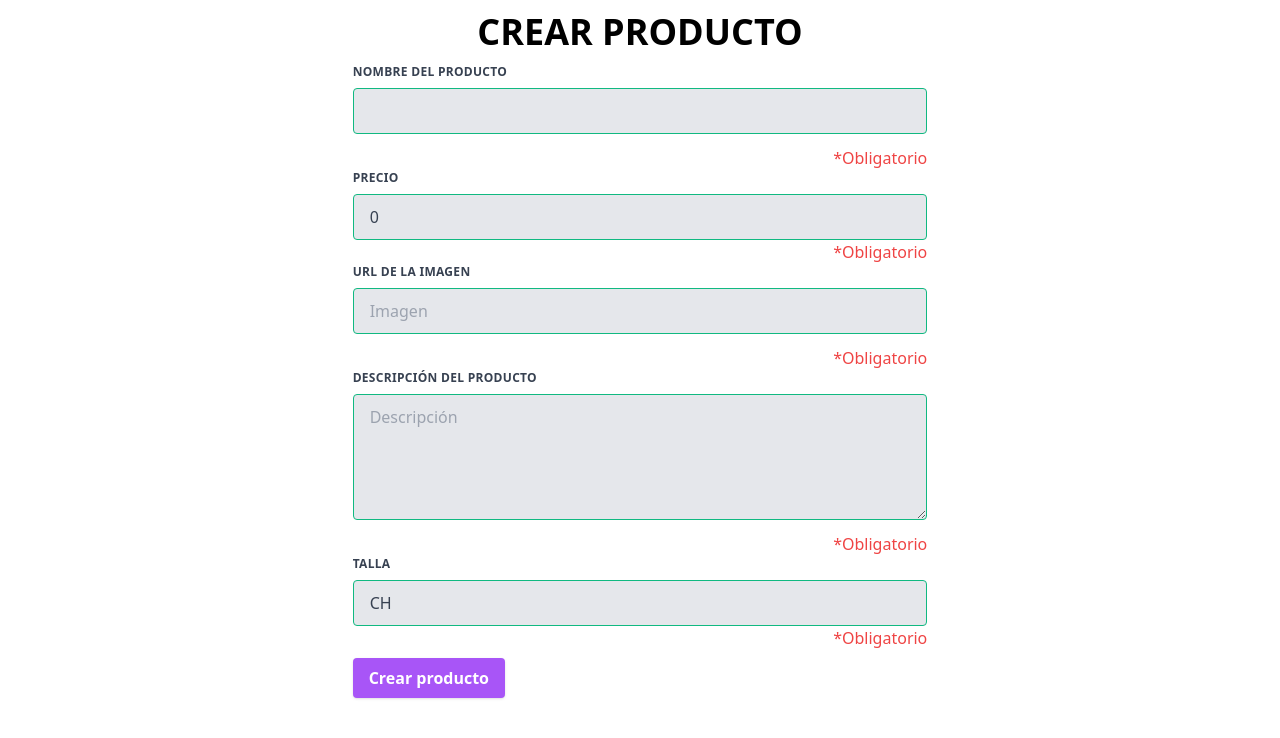
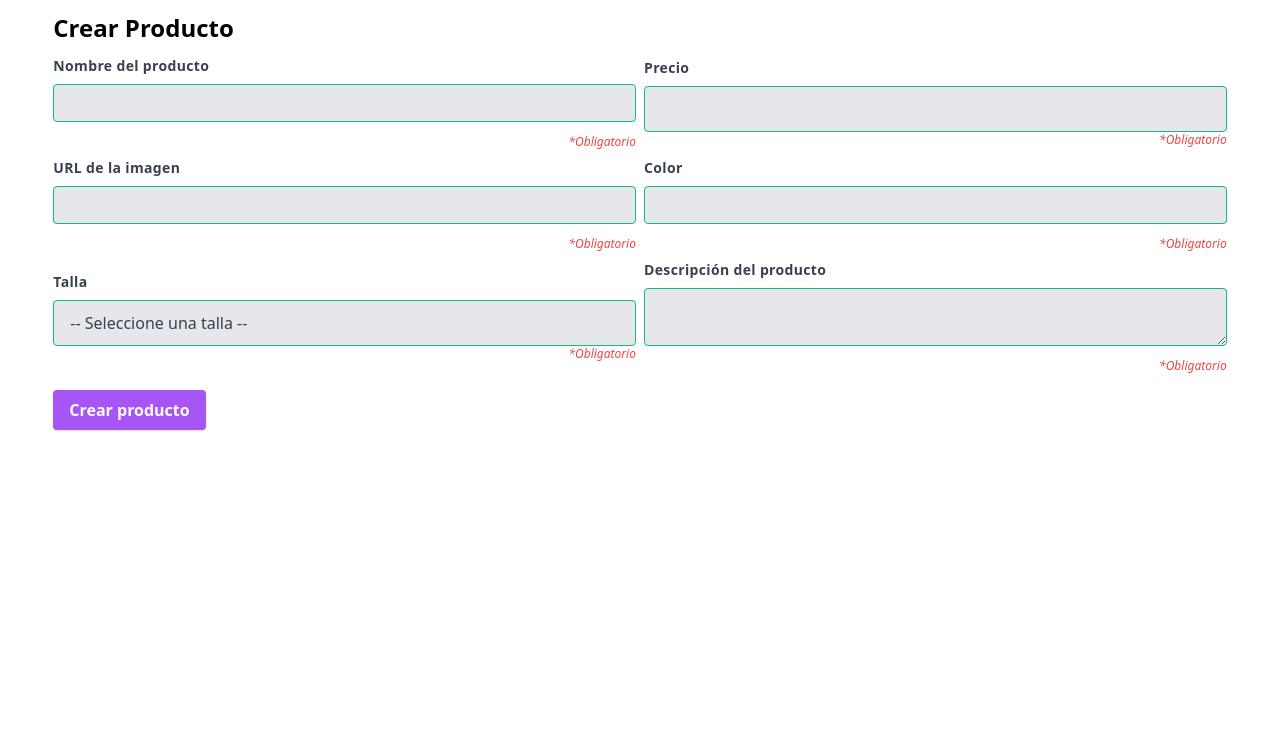
Before and after one commit to ivanvqz/ecommerceUlises, a React (Vite) app: page /admin/products/create in a window 1280 px wide. Shown: the top 738 px of the page. Built offline with nearby package versions, Linux system fonts and the light colour scheme; no server answers.

Commit message:
tablas y formulario

```diff
--- a/src/components/molecules/header/Logo.jsx
+++ b/src/components/molecules/header/Logo.jsx
@@ -5,10 +5,11 @@ const Logo = () => {
         // ajustar o tamanho da imagem
         <div className="logo w-full flex">
             <Link to="/">
-                <img
+                {/* <img
                     src="https://ed.team/images/logo/logo-monocolor.svg"
                     alt="logo"
-                />
+                /> */}
+                <h3 className="text-2xl font-bold uppercase">Logo.</h3>
             </Link>
         </div>
     )
--- a/src/components/molecules/header/MainMenu.jsx
+++ b/src/components/molecules/header/MainMenu.jsx
@@ -33,7 +33,7 @@ const MainMenu = () => {
                         {/* toggle class based on isNavOpen state */}
                         <div className={isNavOpen ? "showMenuNav" : "hideMenuNav"}>
                             <div
-                            className="CROSS-ICON absolute top-0 right-0 px-8 py-8"
+                            className="CROSS-ICON absolute top-0 right-0 px-8"
                             onClick={() => setIsNavOpen(false)} // change isNavOpen state to false to close the menu
                             >
                             <svg
--- a/src/components/organisms/MainHeader.jsx
+++ b/src/components/organisms/MainHeader.jsx
@@ -4,7 +4,7 @@ import MainMenu from "../molecules/header/MainMenu"
 const MainHeader = () => {
     return (
         <div className="fixed bg-gradient w-full z-10">
-            <div className="container cont w-full m-auto flex items-center lg:max-w-256 padding">
+            <div className="container cont w-full m-auto flex items-center lg:max-w-256">
                 <Logo />
                 <MainMenu />
             </div>
--- a/src/components/pages/admin/Products/Form.jsx
+++ b/src/components/pages/admin/Products/Form.jsx
@@ -1,26 +1,58 @@
 import axios from "axios"
+import { useEffect, useState } from "react"
+import { useNavigate, useParams } from "react-router-dom"
 import { API_URL } from "../../../../constants/env"
 import { Token } from "../../../../helpers/auth"
 
 const Form = () => {
+    const nav = useNavigate()
+    const params = useParams()
+
+
+    const [product, setProduct] = useState()
+    const [loading, setLoading] = useState(false)
+
+    useEffect(() => {
+        if (params?.id) {
+            setLoading(true)
+            axios
+            .get(`${API_URL}/public/products/${params.id}`)
+            .then((data) => {
+                setProduct(data.data.data)
+            })
+            .finally(() => {
+                setLoading(false)
+            })
+        }
+    }, [])
+
+    useEffect(() => {
+        if (!product) return
+        setIsNew(product.features.stats.isNew)
+        setHasDelivery(product.features.stats.hasDelivery)
+    }, [product])
+
+    const [error, setError] = useState()
     const handleSubmit = (e) => {
         e.preventDefault()
 
-        const data = {
+        const body = {
             product_name: e.target.product_name.value,
             price: Number(e.target.price.value),
             images: [e.target.image.value],
             description: e.target.description.value,
             features: {
-                // size (select)
-                size: e.target.size.value,
+                details: {
+                    size: e.target.size.value,
+                    color: e.target.color.value,
+                }
             }
 
         }
 
         // envío de la info
         axios
-            .post(`${API_URL}/admin/products`, data, {//  header
+            .post(`${API_URL}/admin/products`, body, {//  header
                 headers: {
                     Authorization: `Bearer ${Token()}` // bearer es un tipo de token
                 },
@@ -34,10 +66,11 @@ const Form = () => {
     return (
         <div className="w-11/12	mx-auto">
             <h2 className="title-dashboard">Crear producto</h2>
+
             <form onSubmit={handleSubmit} className="w-full max-w-l my-3">
-                <div className="flex flex-wrap -mx-3 mb-6 desktop">
-                    <div className="w-full md:w-1/2 px-3 mb-6 md:mb-0">
-                        <label className="form-label">
+                <div className="grid md:grid-cols-2 gap-2 items-center">
+                    <div className="">
+                        <label htmlFor="product_name" className="form-label">
                             Nombre del producto
                         </label>
                         <input
@@ -46,50 +79,47 @@ const Form = () => {
                             name="product_name"
                             required
                         />
-                        <p className="text-red-500 text-base text-right">*Obligatorio</p>
+                        <p className="aviso">*Obligatorio</p>
                     </div>
-                    <div className="w-full md:w-1/2 px-3 mb-6 md:mb-0">
-                        <label className="form-label">
+                    <div className="">
+                        <label htmlFor="price" className="form-label">
                             Precio
                         </label>
                         <input
                             className="form-price border-emerald-500"
                             type="number"
                             name="price"
-                            // teto por defecto
-                            defaultValue={0}
                             required
                         />
-                        <p className="text-red-500 text-base text-right">*Obligatorio</p>
+                        <p className="aviso">*Obligatorio</p>
                     </div>
-                    <div className="w-full md:w-1/2 px-3 mb-6 md:mb-0">
-                        <label className="form-label">
-                            Url de la imagen
+                    <div className="">
+                        <label htmlFor="image" className="form-label">
+                            URL de la imagen
                         </label>
                         <input
                             className="form-input"
                             type="url"
                             name="image"
-                            placeholder="Imagen"
                             required
                         />
-                        <p className="text-red-500 text-base text-right">*Obligatorio</p>
+                        <p className="aviso">*Obligatorio</p>
                     </div>
-                    <div className="w-full md:w-1/2 px-3 mb-6 md:mb-0">
-                        <label className="form-label">
-                            Descripción del producto
+                    <div className="">
+                        <label htmlFor="color" className="form-label">
+                            Color
                         </label>
-                        <textarea
+                        <input
                             className="form-input"
-                            name="description"
-                            rows={5}
-                            placeholder="Descripción"
+                            type="tetx"
+                            name="color"
                             required
                         />
-                        <p className="text-red-500 text-base text-right">*Obligatorio</p>
+                        <p className="aviso">*Obligatorio</p>
                     </div>
-                    <div className="w-full md:w-1/2 px-3 mb-6 md:mb-0">
-                        <label className="form-label">
+
+                    <div className="size">
+                        <label htmlFor="" className="form-label">
                             Talla
                         </label>
                         {/* <input
@@ -99,17 +129,41 @@ const Form = () => {
                             placeholder="Color"
                             required
                         /> */}
-                        <select className="form-select" name="size" required>
+                        <select
+                            className="form-select"
+                            name="size"
+                            defaultValue={
+                                "Selecciona una talla"
+                            }
+                            required
+                        >
+                            <option value="otros">-- Seleccione una talla --</option>
                             <option value="C">CH</option>
                             <option value="M">M</option>
                             <option value="L">L</option>
                             <option value="XL">XL</option>
                             <option value="XXL">XXL</option>
                         </select>
-                        <p className="text-red-500 text-base text-right">*Obligatorio</p>
-                        <div className="md:w-2/3 ">
+                        <p className="aviso">*Obligatorio</p>
+                    </div>
+                    <div className="">
+                        <label htmlFor="description" className="form-label">
+                            Descripción del producto
+                        </label>
+                        <textarea
+                            className="form-input"
+                            name="description"
+                            rows={2}
+                            required
+                        />
+                        <p className="aviso">*Obligatorio</p>
+                    </div>
+
+
+
+                    <div className="block">
                         <button className="button" type="submit">Crear producto</button>
-                    </div>
+                        <p>{error && JSON.stringify(error)}</p>
                     </div>
 
                 </div>
--- a/src/styles/index.css
+++ b/src/styles/index.css
@@ -33,11 +33,11 @@
     }
 
     .form-label {
-        @apply block uppercase tracking-wide text-gray-700 text-xs font-bold mb-2;
+        @apply block tracking-wide text-gray-700 text-sm font-bold mb-2;
     }
 
     .form-input {
-        @apply appearance-none block w-full bg-gray-200 text-gray-700 border border-emerald-500 rounded py-3 px-4 mb-3 leading-tight focus:outline-none focus:bg-white;
+        @apply appearance-none block w-full bg-gray-200 text-gray-700 border border-emerald-500 rounded py-2 px-4 mb-3 leading-tight focus:outline-none focus:bg-white;
     }
 
     .form-price {
@@ -45,7 +45,7 @@
     }
 
     .title-dashboard {
-        @apply text-4xl font-sans font-bold text-black text-center uppercase my-3;
+        @apply text-2xl font-sans font-bold text-black text-left capitalize my-3;
     }
 
     .button {
@@ -54,6 +54,21 @@
 
     .form-select{
         @apply block appearance-none w-full bg-gray-200 border border-emerald-500 text-gray-700 py-3 px-4 pr-8 rounded leading-tight focus:outline-none focus:bg-white focus:border-emerald-500;
+    }
+    .aviso {
+        @apply text-red-500 text-xs italic text-right;
+    }
+
+    /*tablas*/
+    table {
+        @apply w-full text-sm shadow-md rounded my-6;
+    }
+    thead {
+        @apply uppercase bg-sky-700 text-white;
+    }
+
+    th, td {
+        @apply border-b border-gray-200 p-3;
     }
 }
 
```
Also changed, not shown: src/components/pages/admin/Products/Table.jsx (+68 -19 lines), src/router/Router.jsx (+5 -4 lines).
